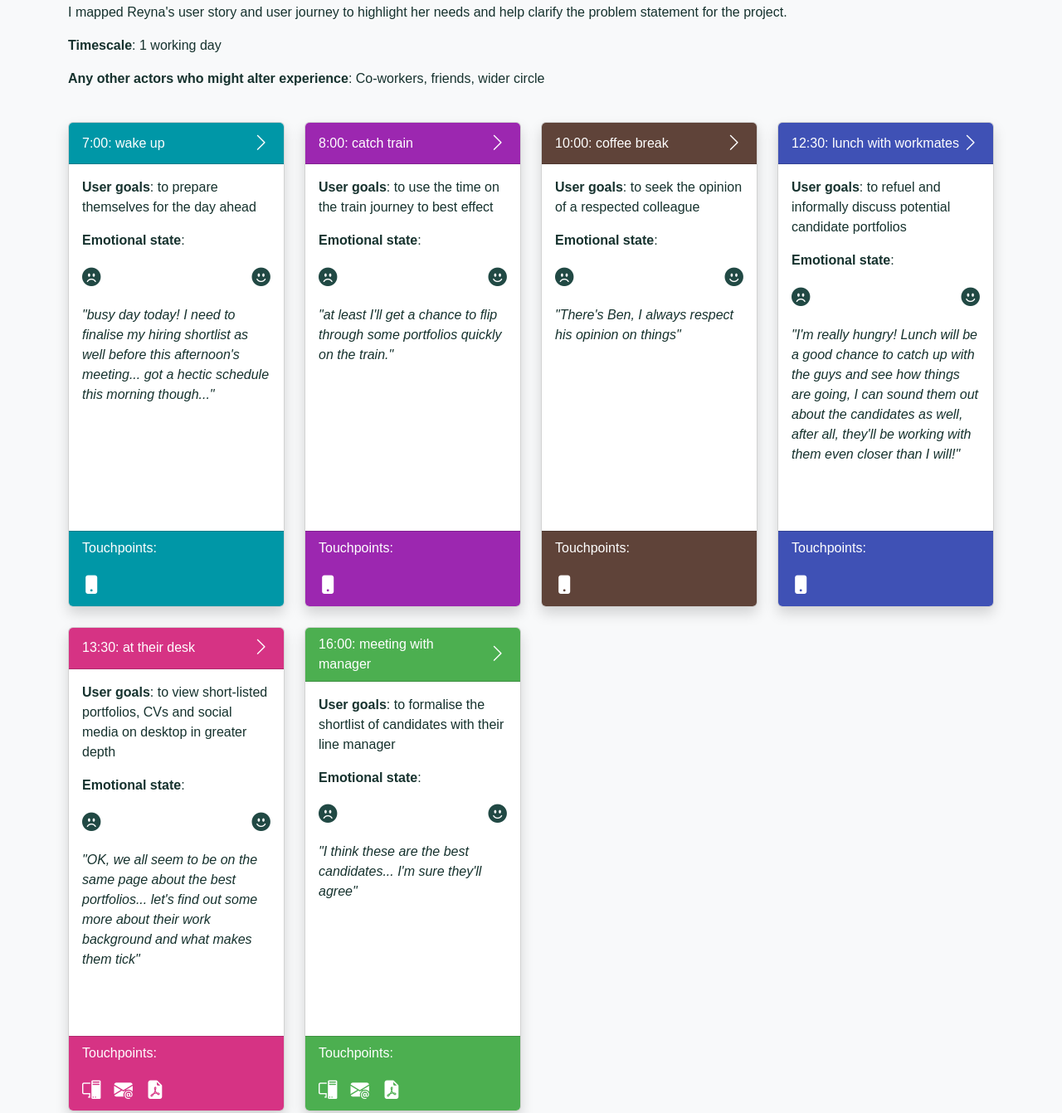
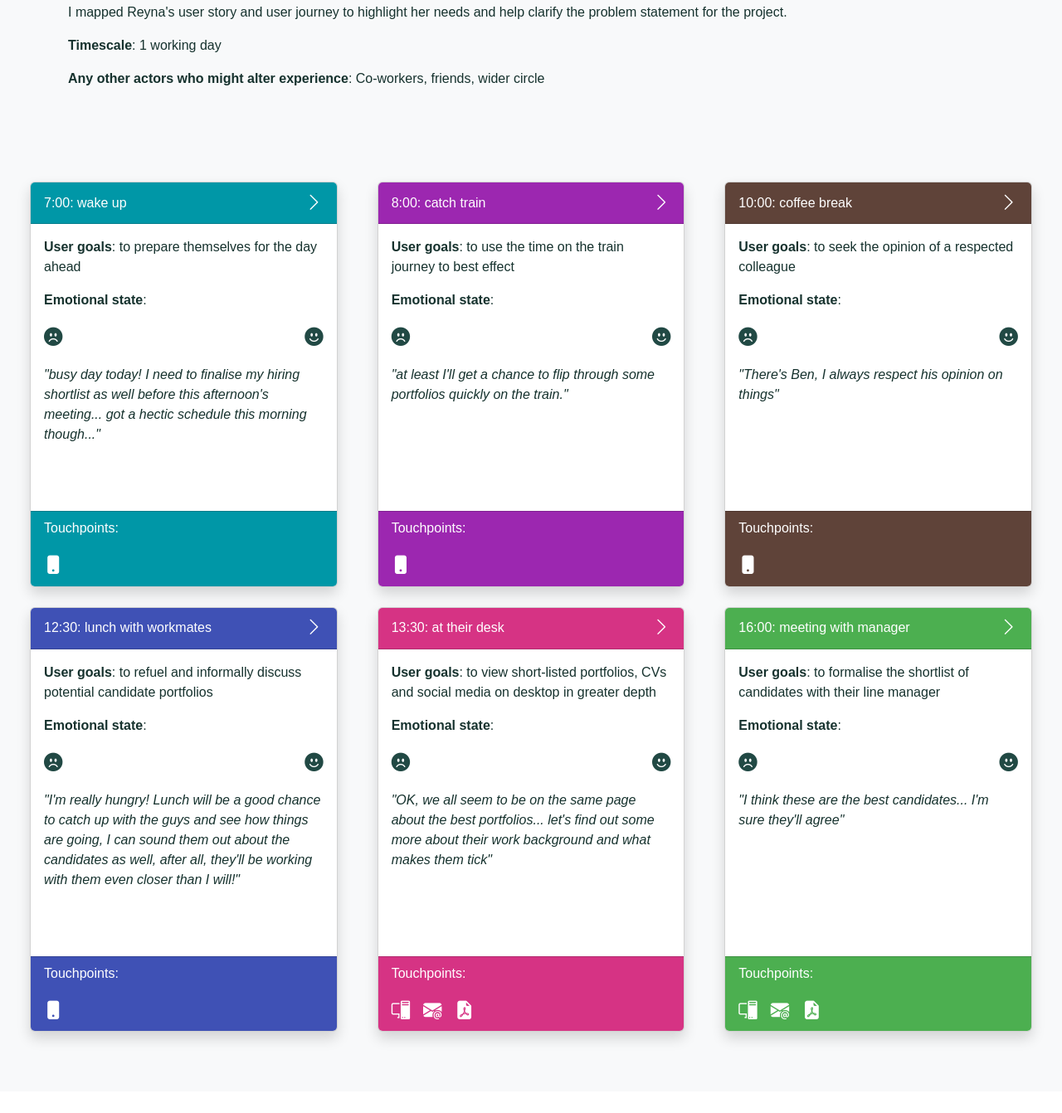
Before and after one commit to HuwTJones/bootstrap-5-sass, a website: page case-study-portfolio-1.html in a window 1280 px wide. Shown: the part 3958-5300 px from the top of the page at 83% size. Drawn offline with nearby package versions, Linux system fonts and the light colour scheme.

Commit message:
Set user journey in own container

```diff
--- a/case-study-portfolio-1.html
+++ b/case-study-portfolio-1.html
@@ -416,9 +416,11 @@
             </p>
           </div>
         </div>
+      </div>
+      <div class="container-fluid px-4 my-4 py-4">
         <div class="row user-journey">
           <!-- Start card 1 -->
-          <div class="col-md-6 col-lg-4 col-xl-3 mb-4">
+          <div class="col-md-6 col-lg-4 px-4 mb-4">
             <div class="card shadow my-4 h-100">
               <div
                 class="card-header chevron-section journey-step-1 d-flex align-items-center justify-content-between"
@@ -462,7 +464,7 @@
           <!-- End card 1 -->
 
           <!-- Start card 2 -->
-          <div class="col-md-6 col-lg-4 col-xl-3 mb-4">
+          <div class="col-md-6 col-lg-4 px-4 mb-4">
             <div class="card shadow my-4 h-100">
               <div
                 class="card-header chevron-section journey-step-2 d-flex align-items-center justify-content-between"
@@ -505,7 +507,7 @@
           <!-- End card 2 -->
 
           <!-- Start card 3 -->
-          <div class="col-md-6 col-lg-4 col-xl-3 mb-4">
+          <div class="col-md-6 col-lg-4 px-4 mb-4">
             <div class="card shadow my-4 h-100">
               <div
                 class="card-header chevron-section journey-step-3 d-flex align-items-center justify-content-between"
@@ -547,7 +549,7 @@
           <!-- End card 3 -->
 
           <!-- Start card 4 -->
-          <div class="col-md-6 col-lg-4 col-xl-3 mb-4">
+          <div class="col-md-6 col-lg-4 px-4 mb-4">
             <div class="card shadow my-4 h-100">
               <div
                 class="card-header chevron-section journey-step-4 d-flex align-items-center justify-content-between"
@@ -592,7 +594,7 @@
           <!-- End card 4 -->
 
           <!-- Start card 5 -->
-          <div class="col-md-6 col-lg-4 col-xl-3 mb-4">
+          <div class="col-md-6 col-lg-4 px-4 mb-4">
             <div class="card shadow my-4 h-100">
               <div
                 class="card-header chevron-section journey-step-5 d-flex align-items-center justify-content-between"
@@ -638,7 +640,7 @@
           <!-- End card 5 -->
 
           <!-- Start card 6 -->
-          <div class="col-md-6 col-lg-4 col-xl-3 mb-4">
+          <div class="col-md-6 col-lg-4 px-4 mb-4">
             <div class="card shadow my-4 h-100">
               <div
                 class="card-header chevron-section journey-step-6 d-flex align-items-center justify-content-between"
```
